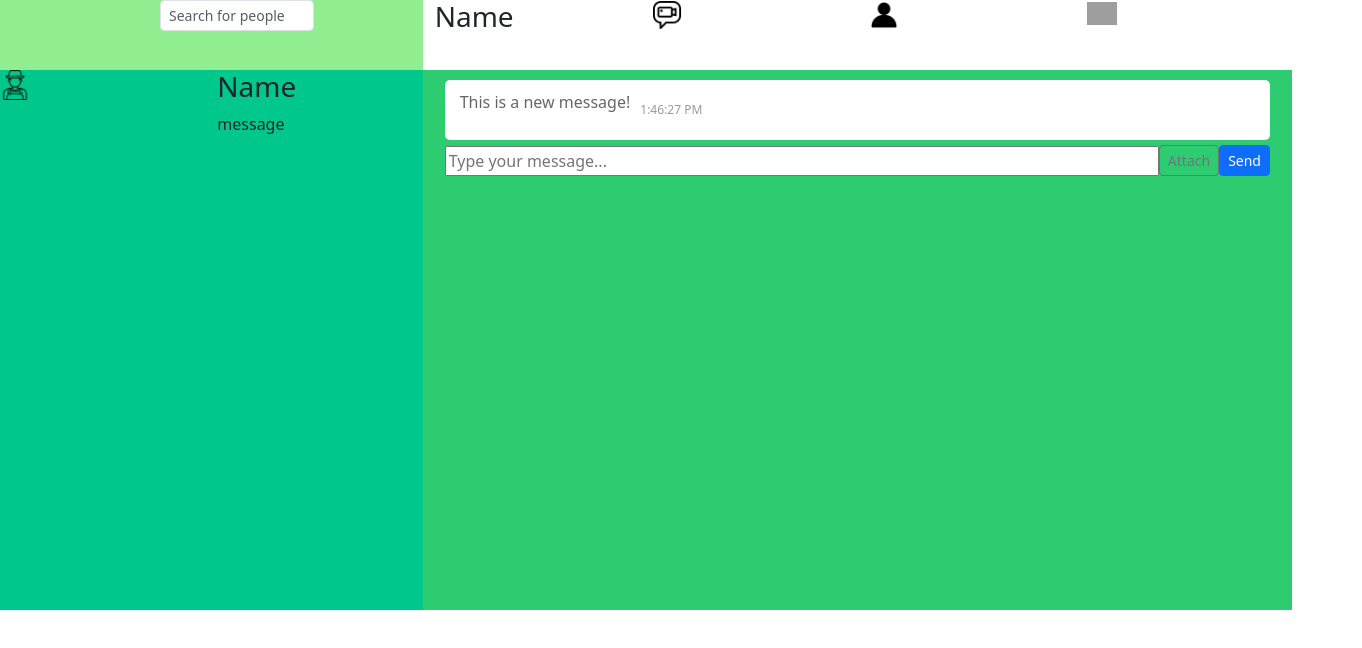
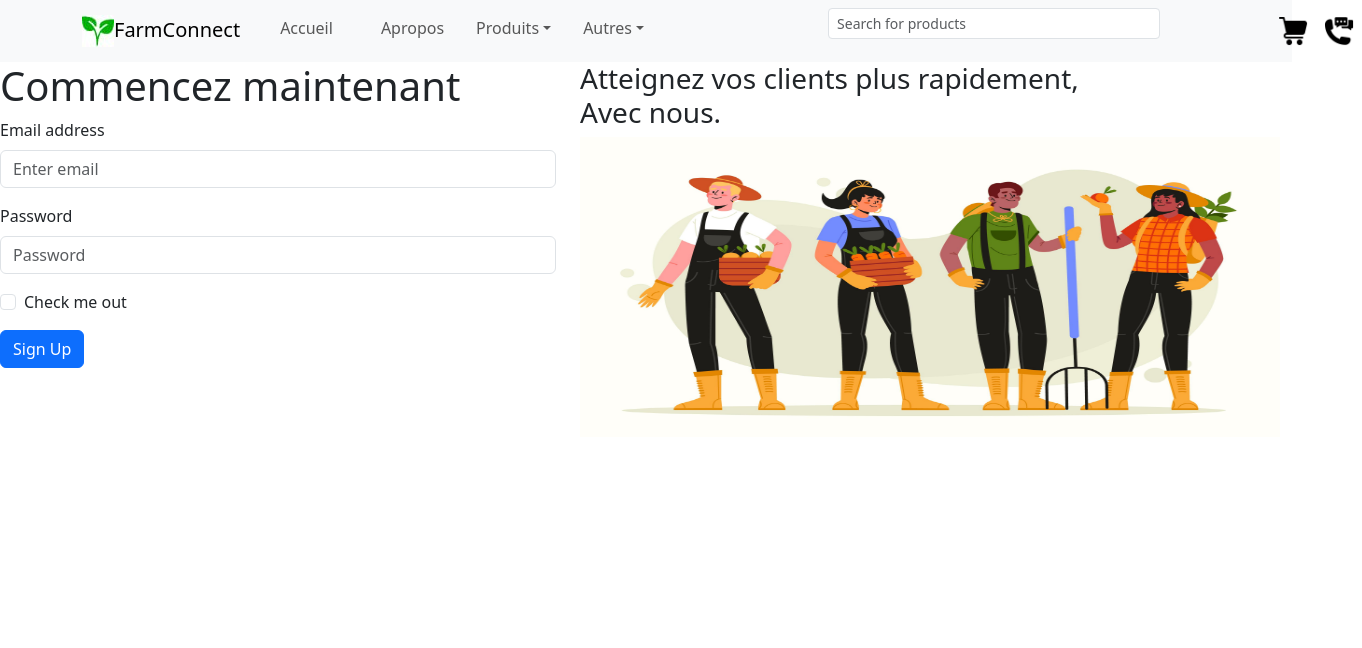
Before and after one commit to radjaa-ab/farmconnect-app, a React (Create React App) app: page / in a window 1280 px wide. Shown: the top 648 px of the page, 1362 px wide, since content can reach past the window. Built offline with nearby package versions, Linux system fonts and the light colour scheme; grey boxes are pictures that could not be loaded.

Commit message:
i added a path for messaging just type on your browser localost:3000/Messaging/

```diff
--- a/src/App.js
+++ b/src/App.js
@@ -2,13 +2,15 @@
 
 import React from 'react';
 import { BrowserRouter, Route, Routes } from 'react-router-dom';
+import Home from './Pages/Home';
 import Messaging from './Pages/Messaging';
 
 function App() {
   return (
     <BrowserRouter>
         <Routes>
-          <Route path="/" element={<Messaging />} />
+          <Route path="/" element={<Home />} />
+          <Route path="Messaging/" element={<Messaging />}/>
           {/* Add more routes here */}
         </Routes>
     </BrowserRouter>
```
